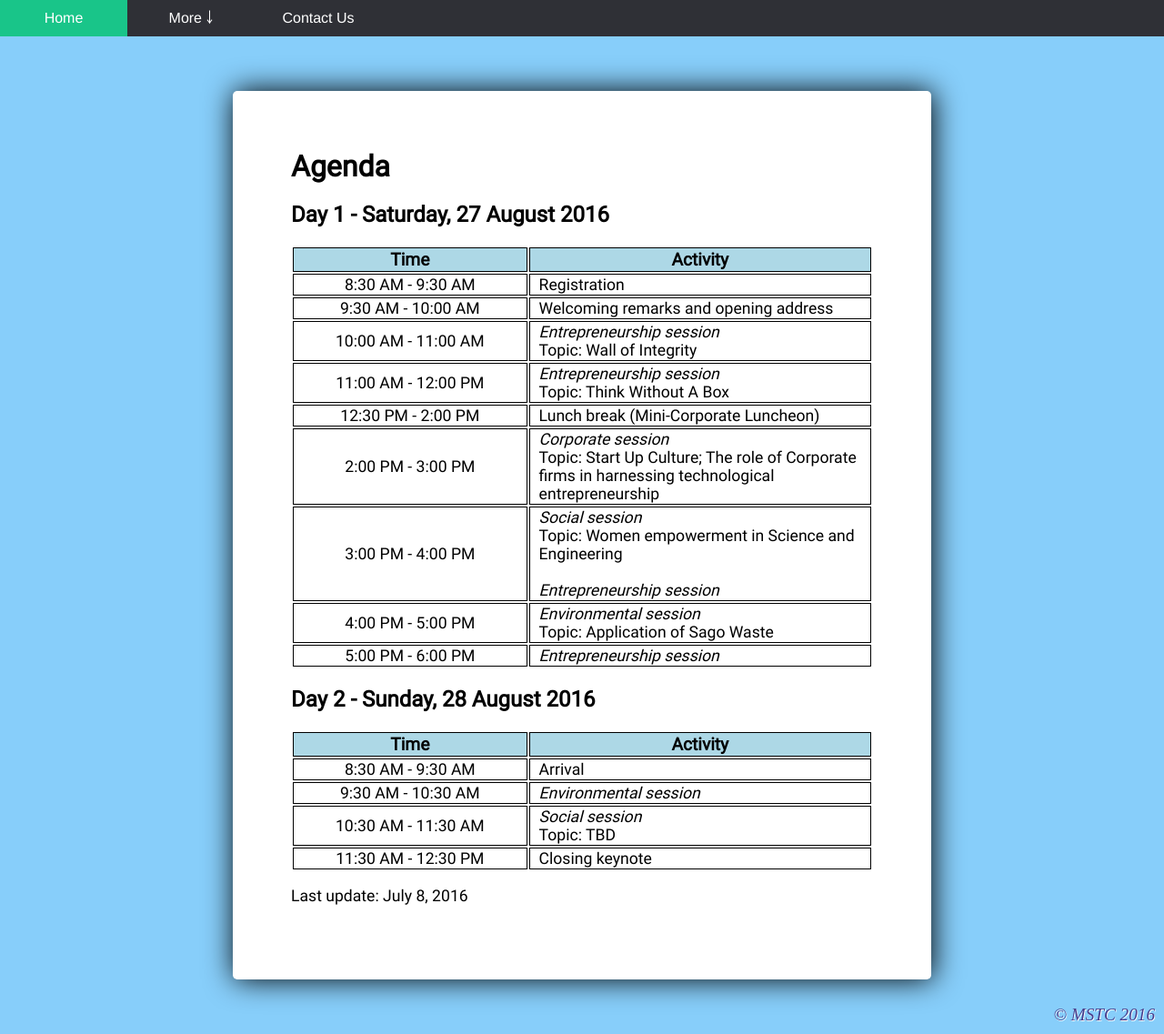
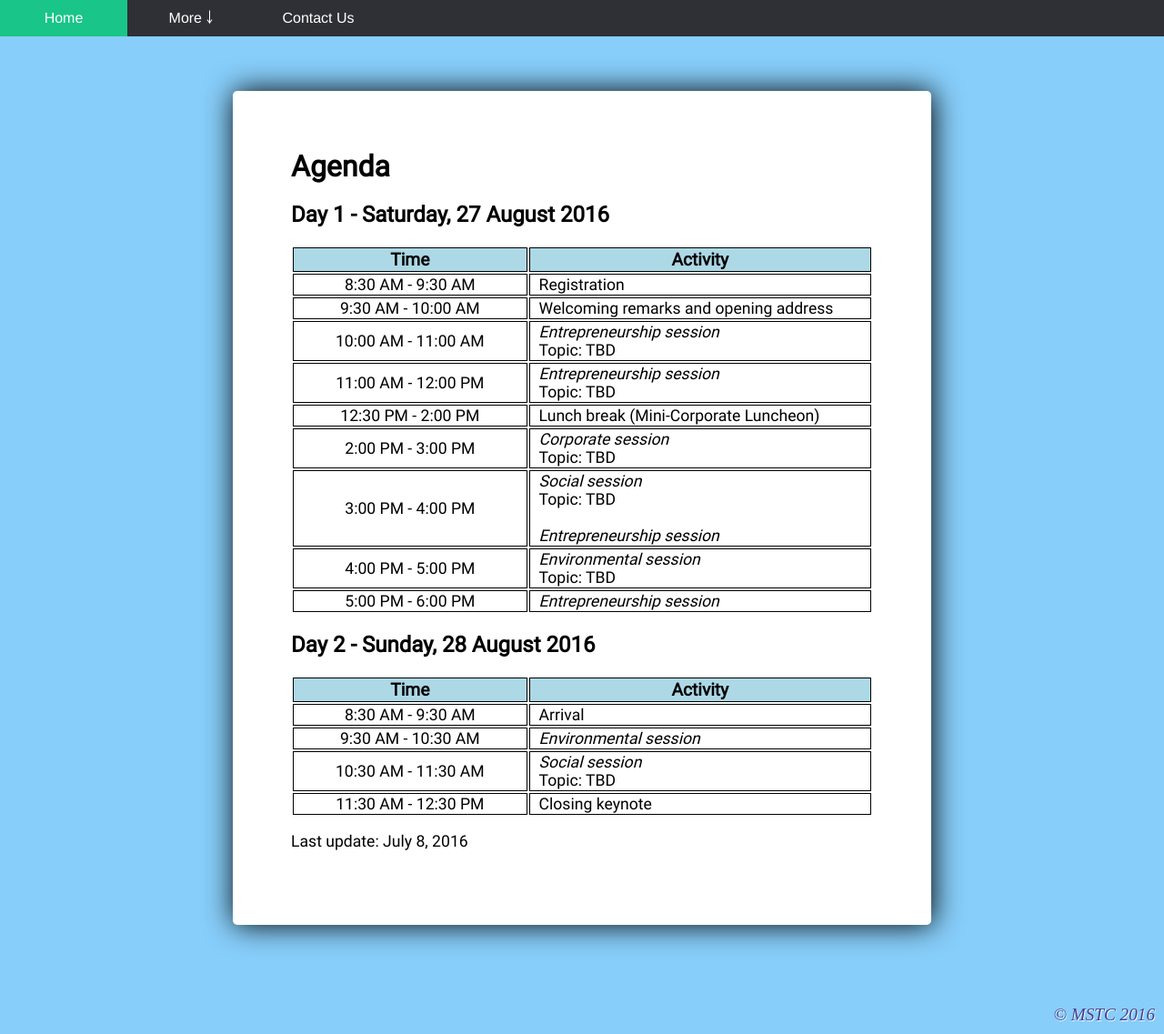
Before and after one commit to msiastc/msiastc.github.io, a Jekyll site: the page built from _pages/agenda.html, in a window 1280 px wide and 1137 px high. Shown: the whole window at 91% size. Built offline with Jekyll 4.4.1, drawn with Linux system fonts in a browser that asks for light colours.

Commit message:
removed topics

```diff
--- a/_pages/agenda.html
+++ b/_pages/agenda.html
@@ -29,11 +29,11 @@ title: Agenda
             </tr>
             <tr>
                 <td>10:00 AM - 11:00 AM</td>
-                <td><i>Entrepreneurship session</i><br>Topic: Wall of Integrity</td>
+                <td><i>Entrepreneurship session</i><br>Topic: TBD</td>
             </tr>
             <tr>
                 <td>11:00 AM - 12:00 PM</td>
-                <td><i>Entrepreneurship session</i><br>Topic: Think Without A Box</td>
+                <td><i>Entrepreneurship session</i><br>Topic: TBD</td>
             </tr>
             <tr>
                 <td>12:30 PM - 2:00 PM</td>
@@ -41,15 +41,15 @@ title: Agenda
             </tr>
             <tr>
                 <td>2:00 PM - 3:00 PM</td>
-                <td><i>Corporate session</i><br>Topic: Start Up Culture; The role of Corporate firms in harnessing technological entrepreneurship</td>
+                <td><i>Corporate session</i><br>Topic: TBD</td>
             </tr>
             <tr>
                 <td>3:00 PM - 4:00 PM</td>
-                <td><i>Social session</i><br>Topic: Women empowerment in Science and Engineering<br><br><i>Entrepreneurship session</i></td>
+                <td><i>Social session</i><br>Topic: TBD<br><br><i>Entrepreneurship session</i></td>
             </tr>
             <tr>
                 <td>4:00 PM - 5:00 PM</td>
-                <td><i>Environmental session</i><br>Topic: Application of Sago Waste</td>
+                <td><i>Environmental session</i><br>Topic: TBD</td>
             </tr>
             <tr>
                 <td>5:00 PM - 6:00 PM</td>
```
